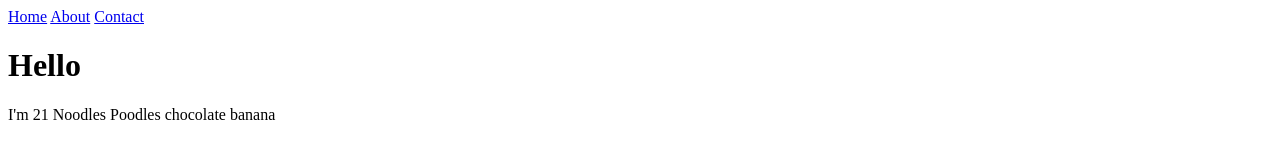
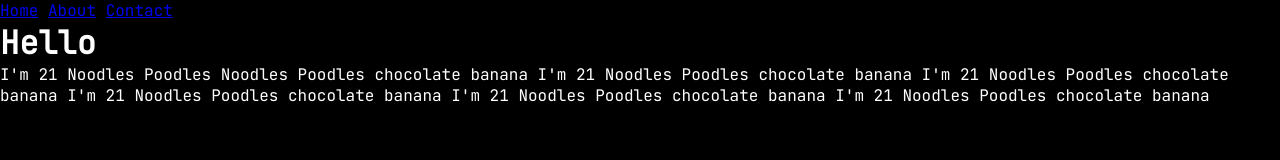
Before and after one commit to thenameisdoc1/thenameisdoc1.github.io, a plain HTML site: page index.html in a window 1280 px wide. Drawn offline with Linux system fonts and the light colour scheme.

Commit message:
some more changes

```diff
--- a/about.html
+++ b/about.html
@@ -1,2 +1,16 @@
-<title>doc</title>
-I'm 21
+<!DOCTYPE html>
+<html lang="en">
+<head>
+	<title>doc</title>
+	<link href="https://fonts.googleapis.com/css2?family=JetBrains+Mono&display=swap" rel="stylesheet">
+	<link rel="stylesheet" href="styles.css">
+</head>
+	<body>
+		<nav>
+			<a href="index.html">Home</a>
+			<a href="about.html">About</a>
+			<a href="contact.html">Contact</a>
+		</nav>
+		I'm 21
+	</body>
+</html>
--- a/index.html
+++ b/index.html
@@ -1,16 +1,45 @@
+<!DOCTYPE html>
+<html lang="en">
+<head>
+  <title>doc</title> <!-- add title to tab-->
+  <link href="https://fonts.googleapis.com/css2?family=JetBrains+Mono&display=swap" rel="stylesheet"> <!-- make everything jetbrains font -->
+  <link rel="stylesheet" href="styles.css">
+</head>
+	<body>
 		<nav>
 			<a href="index.html">Home</a>
 			<a href="about.html">About</a>
 			<a href="contact.html">Contact</a>
 		</nav>
-
-<title>doc</title>
 		<h1>Hello</h1>
 		<p>
 		I'm 21
 		Noodles
 		Poodles
+		Noodles
+		Poodles
+		chocolate banana
+		I'm 21
+		Noodles
+		Poodles
+		chocolate banana
+		I'm 21
+		Noodles
+		Poodles
+		chocolate banana
+		I'm 21
+		Noodles
+		Poodles
+		chocolate banana
+		I'm 21
+		Noodles
+		Poodles
+		chocolate banana
+		I'm 21
+		Noodles
+		Poodles
 		chocolate banana
 		</p>
-
 		<link rel="icon" href="hairy_tv_walter.jpeg" type="image/jpg">
+	</body>
+</html>
--- /dev/null
+++ b/styles.css
@@ -0,0 +1,9 @@
+body {
+	background-color: #000000;
+	font-family: 'JetBrains Mono', monospace;
+	color: #FFFFFF;
+}
+* {
+  margin: 0;
+  padding: 0;
+}
```
Also changed, not shown: contact.html (+16 -1 lines). Lines whose indentation alone changed are shown as unchanged.
